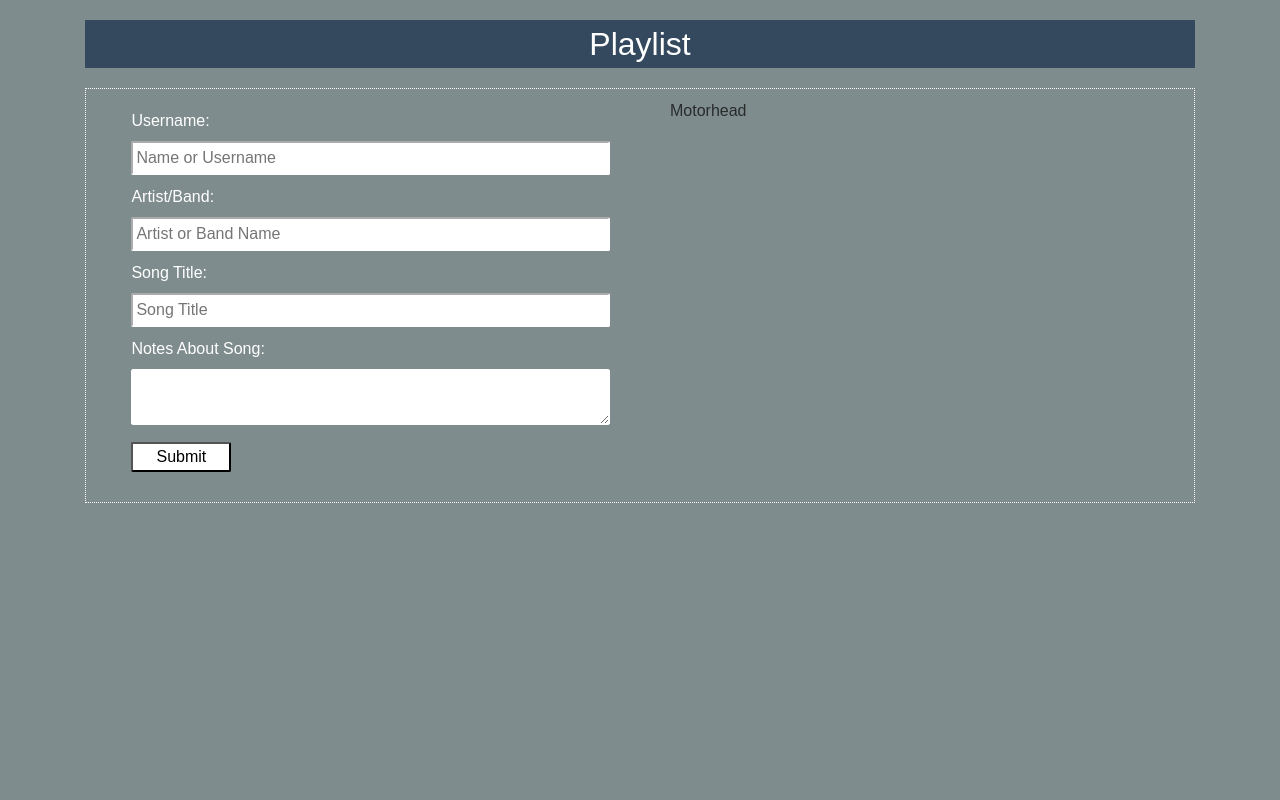
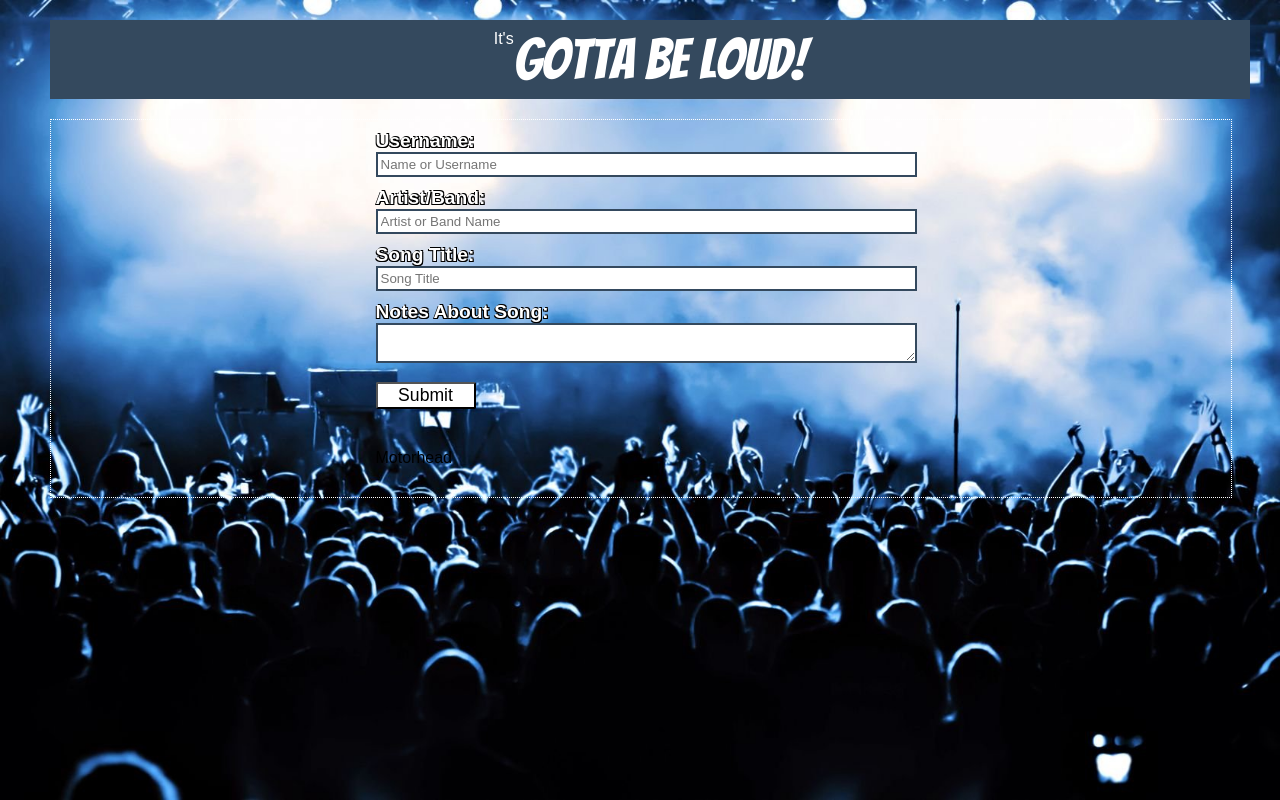
Before and after one commit to gregjonesdev/Group-Playlist, a React (Create React App) app: page / in a window 1280 px wide. Built offline with nearby package versions, Linux system fonts and the light colour scheme.

Commit message:
add style, event handlers

```diff
--- a/public/index.html
+++ b/public/index.html
@@ -10,8 +10,9 @@
     -->
     <link rel="manifest" href="%PUBLIC_URL%/manifest.json">
     <link rel="shortcut icon" href="%PUBLIC_URL%/favicon.ico">
+    <link href="https://fonts.googleapis.com/css?family=Bangers" rel="stylesheet">
 
-    <link rel="stylesheet" href="https://maxcdn.bootstrapcdn.com/bootstrap/4.0.0-alpha.6/css/bootstrap.min.css" integrity="sha384-rwoIResjU2yc3z8GV/NPeZWAv56rSmLldC3R/AZzGRnGxQQKnKkoFVhFQhNUwEyJ" crossorigin="anonymous">
+    <!-- <link rel="stylesheet" href="https://maxcdn.bootstrapcdn.com/bootstrap/4.0.0-alpha.6/css/bootstrap.min.css" integrity="sha384-rwoIResjU2yc3z8GV/NPeZWAv56rSmLldC3R/AZzGRnGxQQKnKkoFVhFQhNUwEyJ" crossorigin="anonymous"> -->
     <!--
       Notice the use of %PUBLIC_URL% in the tags above.
       It will be replaced with the URL of the `public` folder during the build.
--- a/src/components/NavBar.js
+++ b/src/components/NavBar.js
@@ -4,7 +4,8 @@ export default class NavBar extends Component {
   render() {
     return (
       <div className="nav">
-        Playlist
+        <span className="leadin">It's</span>
+        <span className="title">Gotta Be Loud!</span>
       </div>
     );
   }
--- a/src/components/PlayListForm.js
+++ b/src/components/PlayListForm.js
@@ -1,25 +1,61 @@
 import React, { Component } from 'react';
 
 export default class PlayListForm extends Component {
+  constructor(props) {
+    super(props)
+
+    this.state = {
+      name: "",
+      artist: "",
+      song: "",
+      notes: ""
+    }
+
+    this.handleSubmit = this.handleSubmit.bind(this)
+    this.handleNameEntry = this.handleNameEntry.bind(this)
+    this.handleArtistEntry = this.handleArtistEntry.bind(this)
+    this.handleSongEntry = this.handleSongEntry.bind(this)
+    this.handleNotesEntry = this.handleNotesEntry.bind(this)
+  }
+  handleSubmit = function(event) {
+    alert(this.state.artist)
+  }
+  handleNameEntry = function(event) {
+    this.setState({name: event.target.value})
+  }
+  handleArtistEntry = function(event) {
+    this.setState({artist: event.target.value})
+  }
+  handleSongEntry = function(event) {
+    this.setState({song: event.target.value})
+  }
+  handleNotesEntry = function(event) {
+    this.setState({notes: event.target.value})
+  }
+
+
+
+
+
   render() {
     return (
       <div className="playlistForm">
-        <form>
+        <form onSubmit={this.handleSubmit}>
           <div className="entry">
             <label>Username:</label>
-            <input type="text" name="username" placeholder="Name or Username"/>
+            <input type="text" name="username" onChange={this.handleNameEntry} placeholder="Name or Username"/>
           </div>
           <div className="entry">
             <label>Artist/Band:</label>
-            <input type="text" name="artist" placeholder="Artist or Band Name"/>
+            <input type="text" name="artist" onChange={this.handleArtistEntry} placeholder="Artist or Band Name"/>
           </div>
           <div className="entry">
             <label>Song Title:</label>
-            <input type="text" name="songTitle" placeholder="Song Title"/>
+            <input type="text" name="songTitle" onChange={this.handleSongEntry} placeholder="Song Title"/>
           </div>
           <div className="entry">
             <label>Notes About Song:</label>
-            <textarea name="notes"/>
+            <textarea name="notes" onChange={this.handleNotesEntry} />
           </div>
           <button type="submit">Submit</button>
         </form>
--- a/src/styles/App.css
+++ b/src/styles/App.css
@@ -1,6 +1,9 @@
 
 body {
   background-color: #7f8c8d;
+  background-image: url(../151409.jpg);
+  background-size: cover;
+  background-repeat: no-repeat;
   padding: 20px 50px;
 }
 
@@ -11,8 +14,18 @@ body {
   width: 100%;
   background-color: #34495e;
   color: white;
-  font-size: 2em;
+  padding: 10px;
+  display: flex;
+  flex-flow: row wrap;
   justify-content: center;
+}
+
+.title {
+  font-family: 'Bangers', cursive;
+  font-size: 3.5em;
+}
+
+.leadin {
 
 }
 
@@ -32,22 +45,27 @@ body {
   padding: 10px;
 }
 
-.entry>label {
+.entry label {
   color: white;
+  font-size: 1.2em;
+  font-weight: bold;
   margin-top: 10px;
+  text-shadow: -1px 1px #000000,1px 1px #000000,1px 1px #000000,1px -1px #000000;
+
 }
 
-.entry>input, .entry>textarea{
+.entry input, .entry textarea{
   width:100%;
   padding:3px;
-  border-radius: 2px;
-  border-color: white;
+  margin-bottom: 10px;
+  border: 2px solid #34495e;
   box-shadow: 0;
 }
 
-form>button {
+form button {
   width: 100px;
-  margin-top: 10px;
+  margin-top: 5px;
   border-radius: 2px;
   background-color: white;
+  font-size: 1.1em;
 }
```
Also changed, not shown: src/151409.jpg (added).
